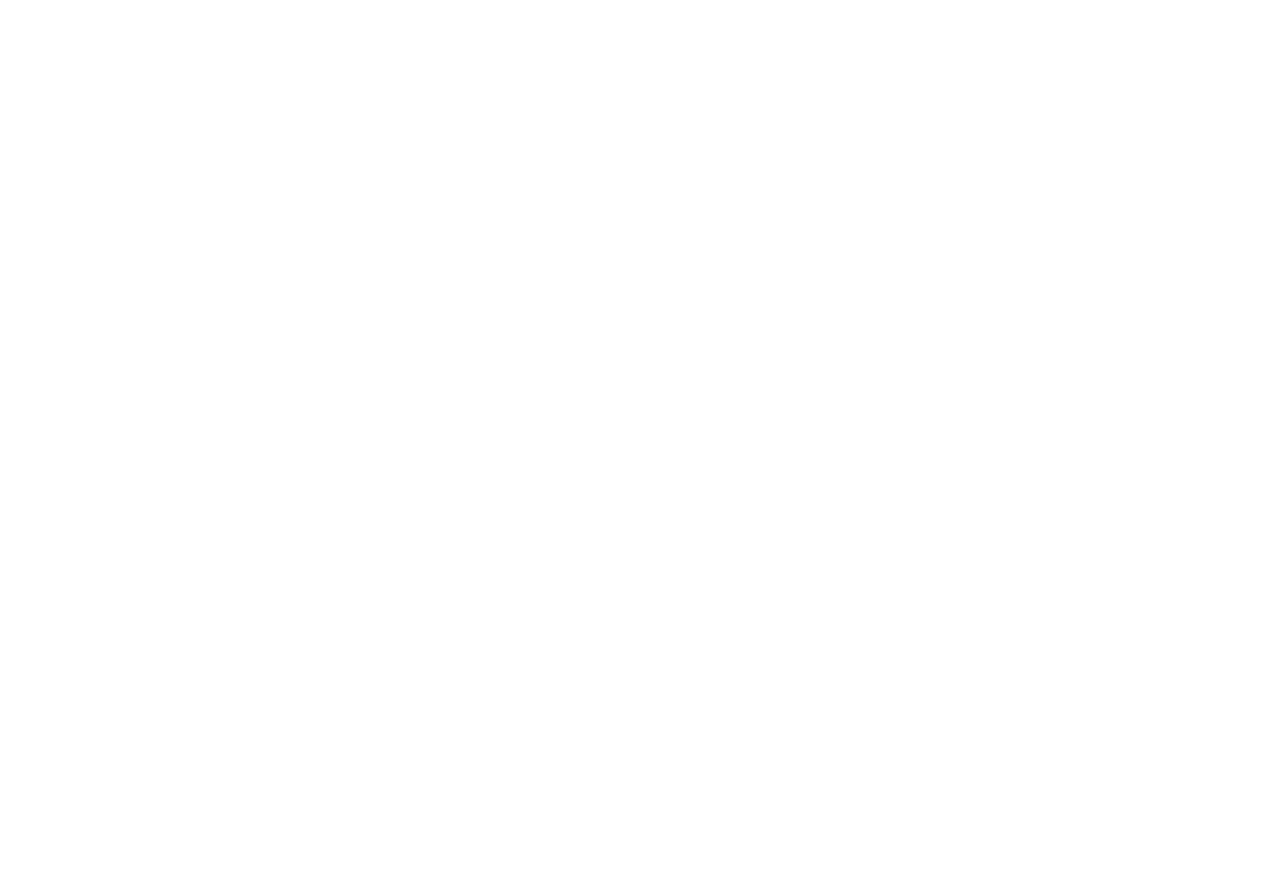
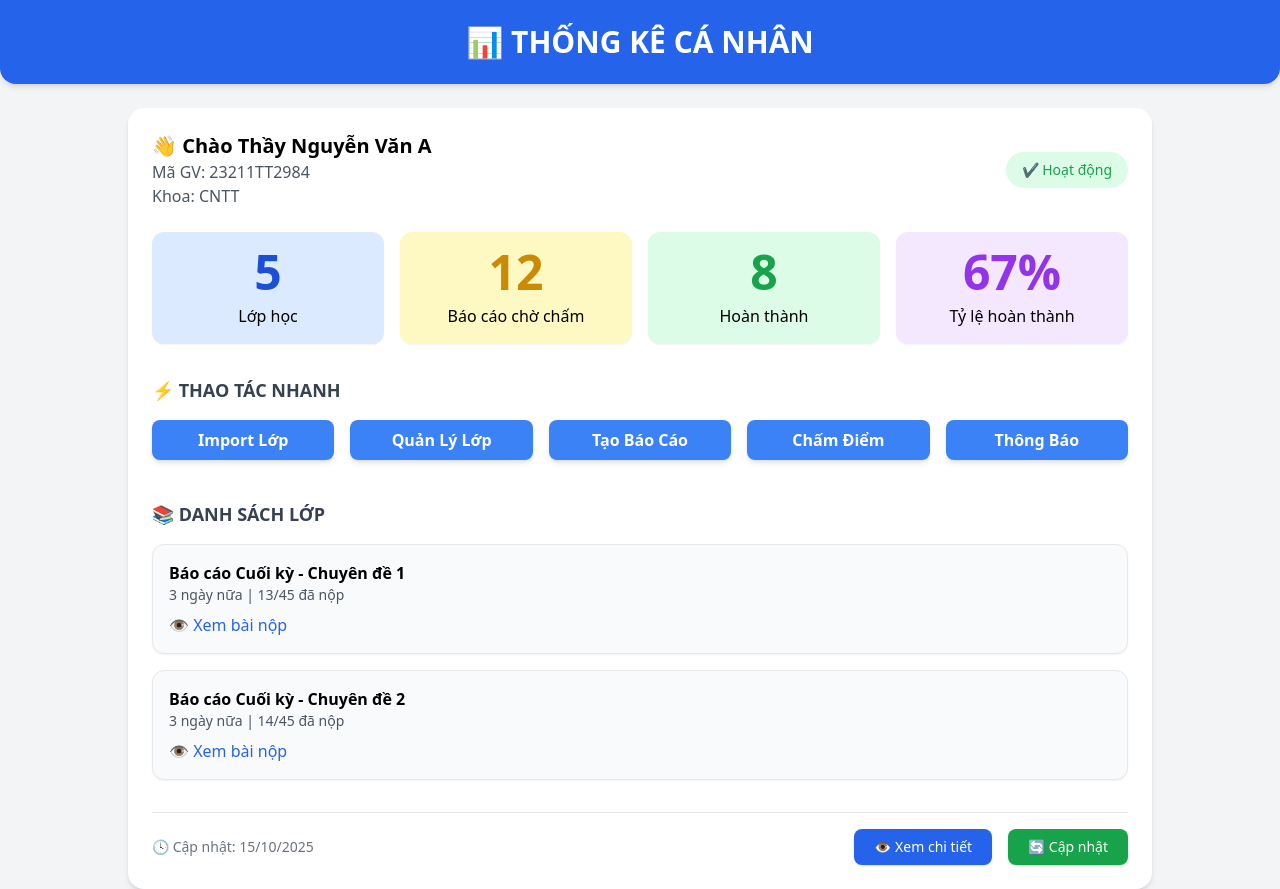
Before and after one commit to tranvietgiang/nckh, a React (Vite) app in the folder react-frontend/: page /nckh-teacher in a window 1280 px wide. Before the commit this address had no page. Before the commit the page ends 800 px from the top, so only its background shows below. Built offline with nearby package versions, Linux system fonts and the light colour scheme.

Commit message:
giaodien-gv

```diff
--- a/react-frontend/src/App.jsx
+++ b/react-frontend/src/App.jsx
@@ -10,6 +10,7 @@ import ImportStudents from "./Components/Features/ImportListStudents/ImportStude
 import Login from "./Components/PageOther/Auth/Login";
 
 import ProfilePage from "./Components/PageOther/Student/ProfilePage";
+import TeacherDashboard from "./Components/PageOther/Teacher/TeacherDashboard";
 function App() {
   return (
     <>
@@ -36,10 +37,14 @@ function App() {
 
             {/* Trang đăng profile */}
             <Route path="/nckh-profile" element={<ProfilePage />} />
+
+            {/* Trang đăng profile */}
+            <Route path="/nckh-admin" element={<Admin />} />
+
+            {/* Trang giảng viên */}
+            <Route path="/nckh-teacher" element={<TeacherDashboard />} />
           </Routes>
-           <Routes>
-            <Route path="/nckh-admin" element={<Admin />} />
-          </Routes>
+
         </div>
       </Router>
     </>
--- /dev/null
+++ b/react-frontend/src/Components/PageOther/Teacher/TeacherDashboard.jsx
@@ -0,0 +1,96 @@
+import React from "react";
+
+export default function TeacherDashboard() {
+  return (
+    <div className="min-h-screen bg-gray-100 font-sans">
+      {/* Header */}
+      <div className="bg-blue-600 text-white p-6 shadow-md rounded-b-2xl">
+        <h1 className="text-3xl font-bold text-center">📊 THỐNG KÊ CÁ NHÂN</h1>
+      </div>
+
+      {/* Teacher Info */}
+      <div className="max-w-5xl mx-auto bg-white shadow-md rounded-2xl mt-6 p-6">
+        <div className="flex flex-col md:flex-row justify-between items-center">
+          <div>
+            <h2 className="text-xl font-semibold">👋 Chào Thầy Nguyễn Văn A</h2>
+            <p className="text-gray-600">Mã GV: 23211TT2984</p>
+            <p className="text-gray-600">Khoa: CNTT</p>
+          </div>
+          <span className="bg-green-100 text-green-600 px-4 py-2 rounded-full text-sm mt-4 md:mt-0">
+            ✔ Hoạt động
+          </span>
+        </div>
+
+        {/* Overview Section */}
+        <div className="grid grid-cols-1 md:grid-cols-4 gap-4 mt-6">
+          <div className="bg-blue-100 p-4 rounded-xl text-center shadow-sm">
+            <p className="text-5xl font-bold text-blue-700">5</p>
+            <p className="mt-2 font-medium">Lớp học</p>
+          </div>
+          <div className="bg-yellow-100 p-4 rounded-xl text-center shadow-sm">
+            <p className="text-5xl font-bold text-yellow-600">12</p>
+            <p className="mt-2 font-medium">Báo cáo chờ chấm</p>
+          </div>
+          <div className="bg-green-100 p-4 rounded-xl text-center shadow-sm">
+            <p className="text-5xl font-bold text-green-600">8</p>
+            <p className="mt-2 font-medium">Hoàn thành</p>
+          </div>
+          <div className="bg-purple-100 p-4 rounded-xl text-center shadow-sm">
+            <p className="text-5xl font-bold text-purple-600">67%</p>
+            <p className="mt-2 font-medium">Tỷ lệ hoàn thành</p>
+          </div>
+        </div>
+
+        {/* Quick Actions */}
+        <div className="mt-8">
+          <h3 className="text-lg font-semibold text-gray-700 mb-4">⚡ THAO TÁC NHANH</h3>
+          <div className="grid grid-cols-2 md:grid-cols-5 gap-4">
+            {[
+              "Import Lớp",
+              "Quản Lý Lớp",
+              "Tạo Báo Cáo",
+              "Chấm Điểm",
+              "Thông Báo",
+            ].map((item, i) => (
+              <button
+                key={i}
+                className="bg-blue-500 hover:bg-blue-600 text-white font-semibold py-2 px-3 rounded-lg shadow-md transition"
+              >
+                {item}
+              </button>
+            ))}
+          </div>
+        </div>
+
+        {/* Class Reports */}
+        <div className="mt-10">
+          <h3 className="text-lg font-semibold text-gray-700 mb-4">📚 DANH SÁCH LỚP</h3>
+          <div className="space-y-4">
+            {[1, 2].map((item) => (
+              <div key={item} className="border rounded-xl p-4 shadow-sm bg-gray-50">
+                <p className="font-semibold">
+                  Báo cáo Cuối kỳ - Chuyên đề {item}
+                </p>
+                <p className="text-gray-600 text-sm">
+                  3 ngày nữa | {12 + item}/45 đã nộp
+                </p>
+                <button className="mt-2 text-blue-600 font-medium hover:underline">
+                  👁️ Xem bài nộp
+                </button>
+              </div>
+            ))}
+          </div>
+        </div>
+
+        {/* Update Section */}
+        <div className="flex justify-between items-center mt-8 border-t pt-4 text-sm text-gray-500">
+          <p>🕓 Cập nhật: 15/10/2025</p>
+          <div className="flex gap-4">
+            <button className="bg-blue-600 hover:bg-blue-700 text-white px-5 py-2 rounded-lg shadow">👁️ Xem chi tiết</button>
+            <button className="bg-green-600 hover:bg-green-700 text-white px-5 py-2 rounded-lg shadow">🔄 Cập nhật</button>
+          </div>
+        </div>
+      </div>
+    </div>
+  );
+}
```
Also changed, not shown: 1 other file (tests, documents, lock files or other folders).
